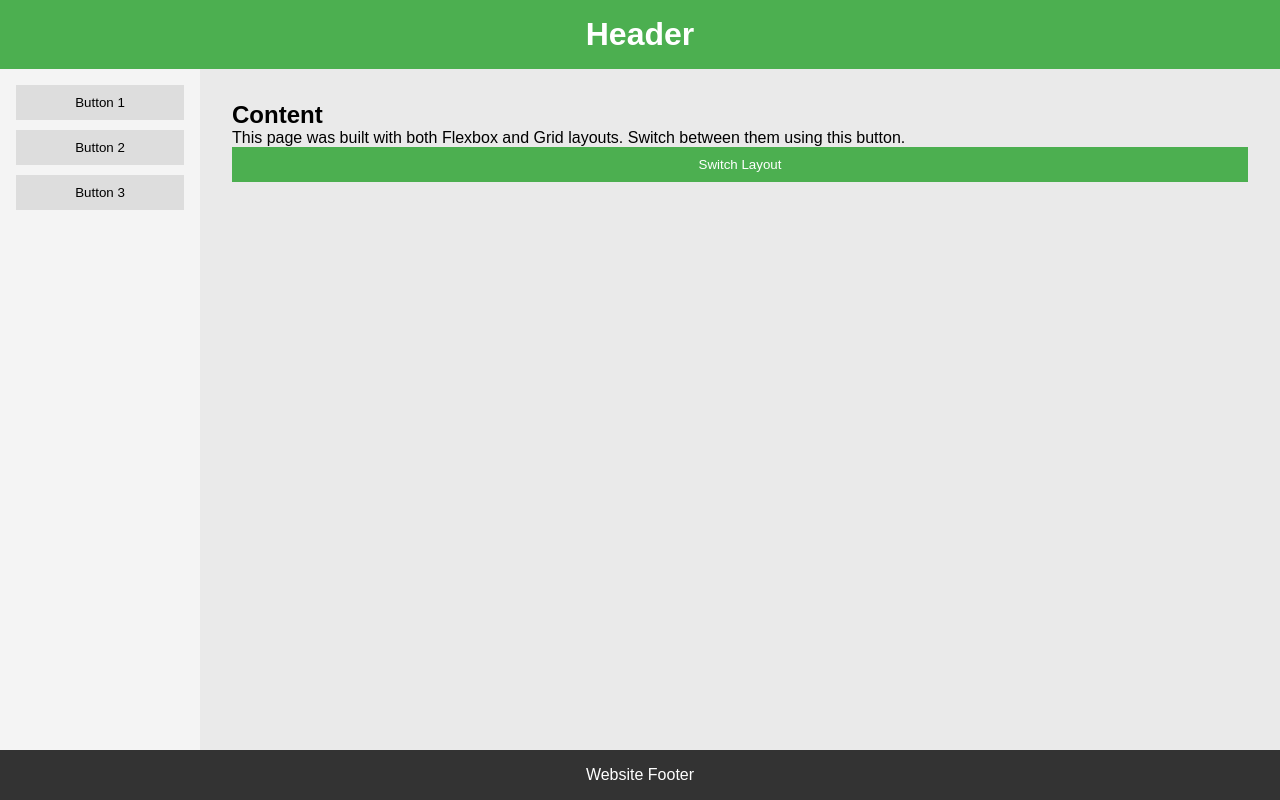
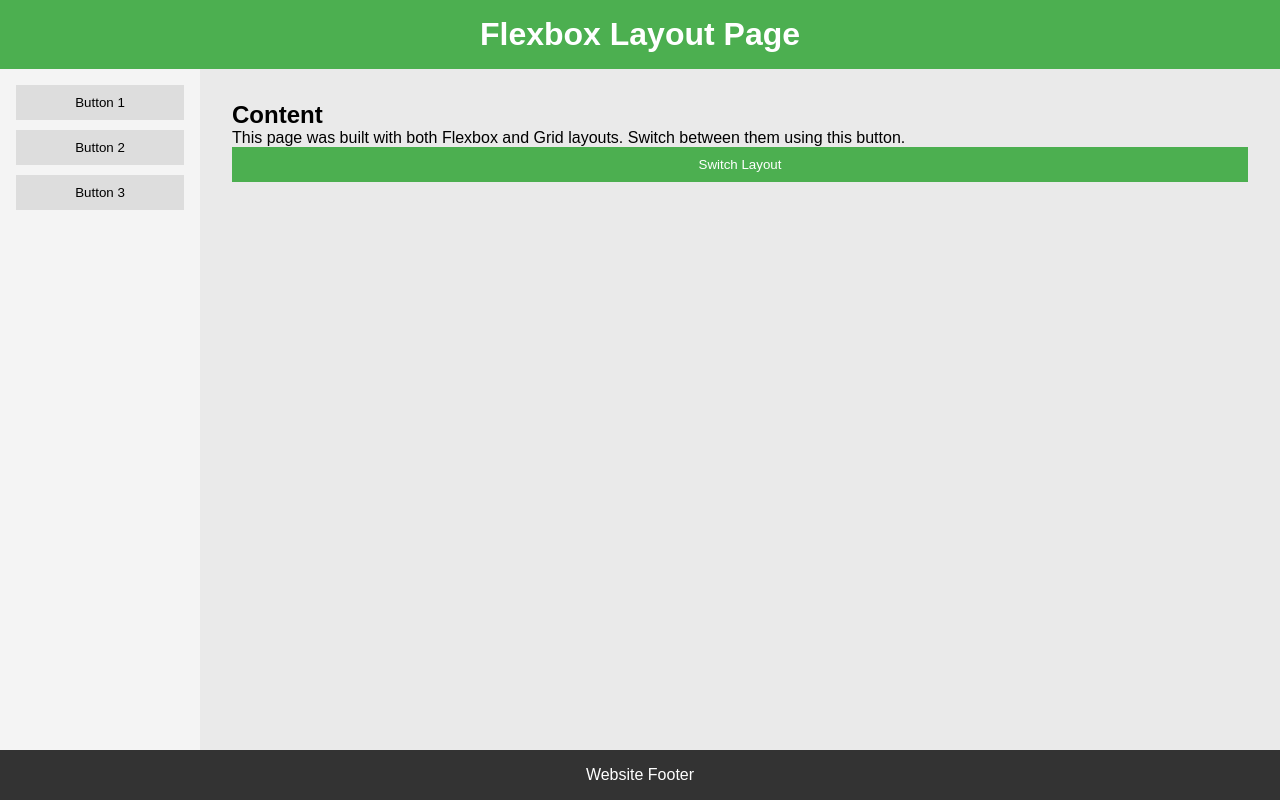
Before and after one commit to andreea-mgh/site_layout, a plain HTML site: page index.html in a window 1280 px wide. Drawn offline with Linux system fonts and the light colour scheme.

Commit message:
show current layout on header

```diff
--- a/index.html
+++ b/index.html
@@ -12,7 +12,7 @@
     <script src="toggle.js"></script>
 
     <header>
-        <h1>Header</h1>
+        <h1 class="layout-title">Flexbox Layout Page</h1>
     </header>
 
     <div class="container">
--- a/toggle.js
+++ b/toggle.js
@@ -2,12 +2,15 @@ function toggleLayout() {
     const flexboxStylesheet = document.getElementById('flex_style');
     const gridStylesheet = document.getElementById('grid_style');
     const toggleButton = document.querySelector('.toggle-btn');
+    const layoutTitle = document.querySelector('.layout-title');
 
     if (flexboxStylesheet.disabled) {
         flexboxStylesheet.disabled = false;
         gridStylesheet.disabled = true;
+        layoutTitle.textContent = "Flexbox Layout page";
     } else {
         flexboxStylesheet.disabled = true;
         gridStylesheet.disabled = false;
+        layoutTitle.textContent = "Grid Layout page";
     }
 }
```
